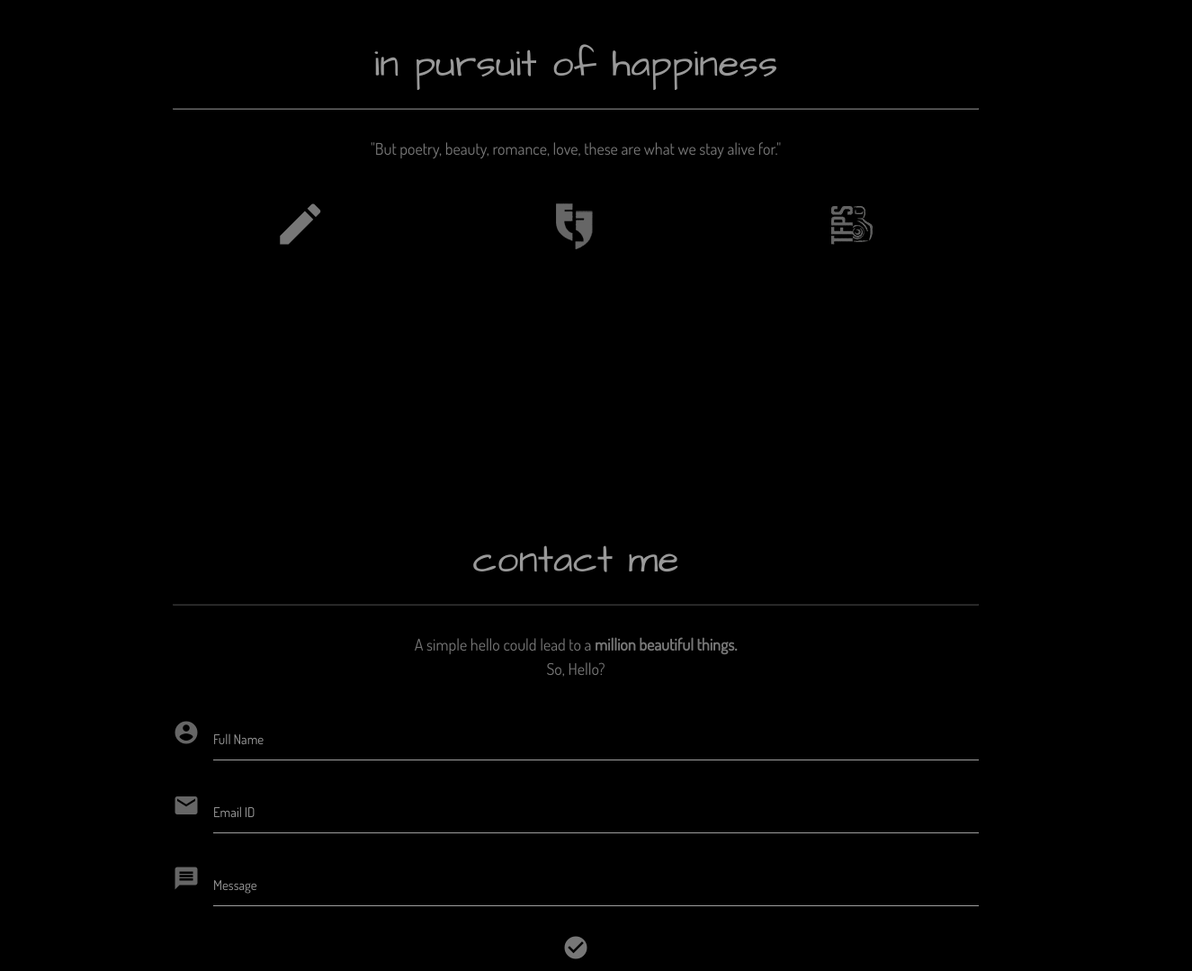
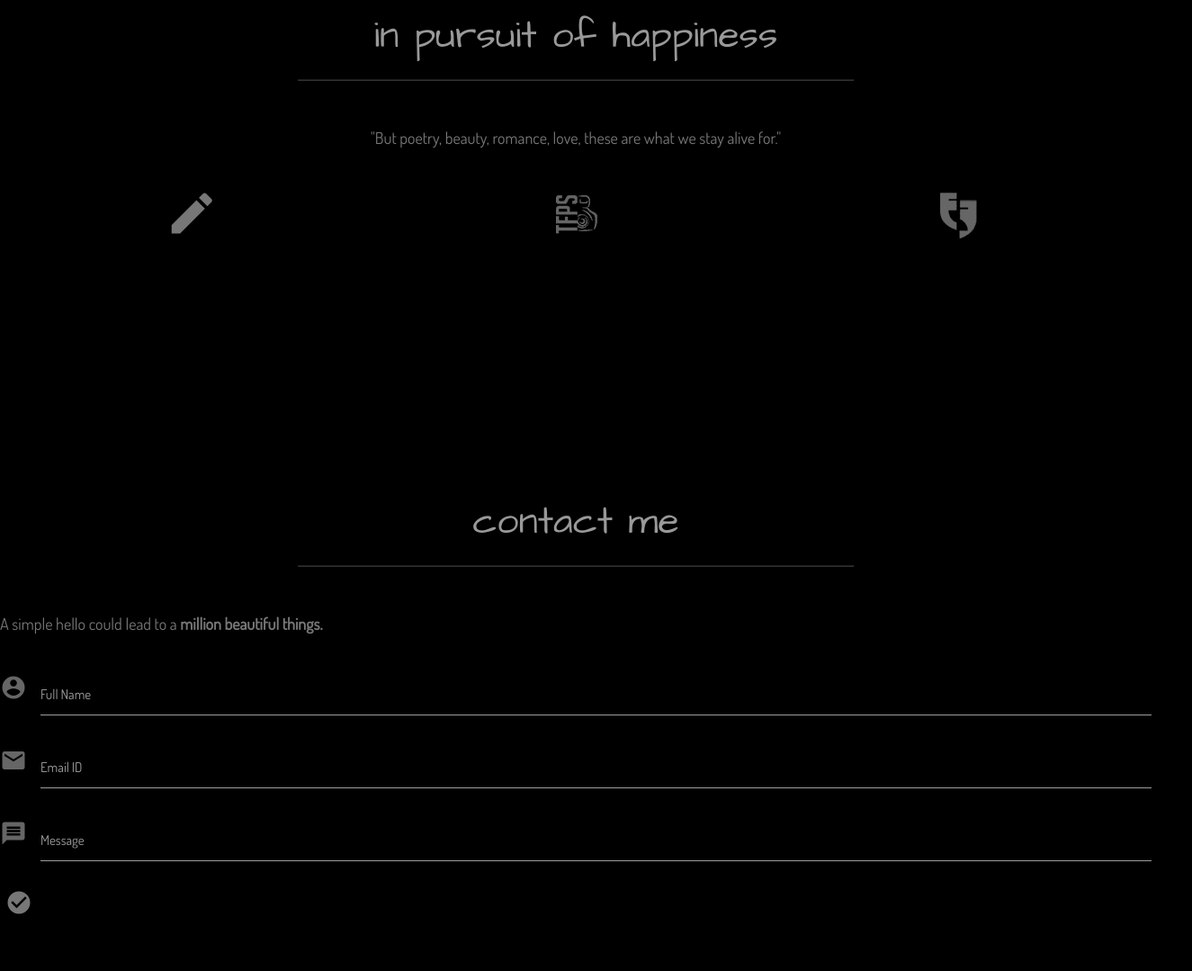
Before and after one commit to surajiyyengar/surajiyyengar.github.io, a plain HTML site: page index.html in a window 1280 px wide. Shown: the part 1960-3039 px from the top of the page at 90% size, 1325 px wide, since content can reach past the window. Drawn offline with nearby package versions, Linux system fonts and the light colour scheme.

Commit message:
Contact me alignment

```diff
--- a/index.html
+++ b/index.html
@@ -119,17 +119,20 @@
   <!---------------------------------------------------------------------------------------------------------- -->
 
 <div class="section" id="skills">
-  <div class="container">
-    <div class="col l6 s12 offset-l1">
-    <center><h1> in pursuit of happiness </h1></center>
-    <hr style="color:#999999; opacity:0.4;"><br>
+<div class="row">
+  <div class="col l6 s12 offset-l3">
+      <center > <h1 style="margin-top:0vh;"> in pursuit of happiness </h1> </center>
+        <hr style="color:#999999;opacity:0.2;">  <br>
+  </div>
+</div>
+
     <center style="font-size:1.2rem;">"But poetry, beauty, romance, love, these are what we stay alive for."</center>
     <center style="margin-top:5vh;">
 
 	<div class="row">
-          <div class="col l4 s4" onmouseover="showskill('write')""><i class="material-icons medium">edit</i></div>
+          <div class="col l4 s4 active" onmouseover="showskill('write')""><i class="material-icons medium">edit</i></div>
+	  <div class="col l4 s4" onmouseover="showskill('films')"><i><img src= "pics/tfps.png"></i></div>
 	  <div class="col l4 s4" onmouseover="showskill('drams')"><i><img src= "pics/encore.png"></i></div>
-      	  <div class="col l4 s4" onmouseover="showskill('films')"><i><img src= "pics/tfps.png"></i></div>
       	</div><br>
 
 <!--
@@ -138,7 +141,7 @@
         <div class="col l2 pull-l1 s3" onmouseover="showskill('arduino')"><i><img src= "pics/arduino.png"></i></div>
         <div class="col l2 pull-l1 s3" onmouseover="showskill('python')"><i><img src= "pics/python.png"></i></div>
         <div class="col l2 pull-l1 s3" onmouseover="showskill('science')"><i class="material-icons medium">school</i></div>
-         <div class="col l2 pull-l1 s3" onmouseover="showskill('java')"><i><img src="pics/java.png"></i></div>
+        <div class="col l2 pull-l1 s3" onmouseover="showskill('java')"><i><img src="pics/java.png"></i></div>
       </div><br>
 
       <div class="row">
@@ -218,8 +221,6 @@
         </div>
 
     </div>
-  </div>
-</div>
 
     <script>
       function showskill(e)
@@ -234,13 +235,15 @@
 <br><br><br><br><br><br>
   <!----------------------------------------------------------------------------------------------------------- -->
 <div class="section" id="contact">
-  <div class="container">
-      <center>
-        <h1> contact me </h1>
-        <hr style="color:#999999; opacity:0.2;"><br>
+<div class="row">
+  <div class="col l6 s12 offset-l3">
+      <center > <h1 style="margin-top:0vh;"> contact me </h1> </center>
+        <hr style="color:#999999;opacity:0.2;">  <br>
+  </div>
+</div>
 
 	 <div style="font-size:1.2rem;">A simple hello could lead to a<strong> million beautiful things.
-        </strong><br> So, Hello? <br> <br>
+        </strong><br> <br>
 
 	<form method="POST" action="https://formspree.io/surajiyyengar@gmail.com">
 
@@ -273,8 +276,7 @@
                     <i class="material-icons small">check_circle</i></button>
             </form>
 	</div>
-      </center>
-  </div>
+  </div> <br> <br> <br> <br> <br>
 
    <!--   <div class="col l6 s12"> <img class="responsive-img" src="pics/timeup.jpeg" style="opacity: 0.4; max-height:100vh; margin-top:-12vh;" ></div> -->
 </div>
```
